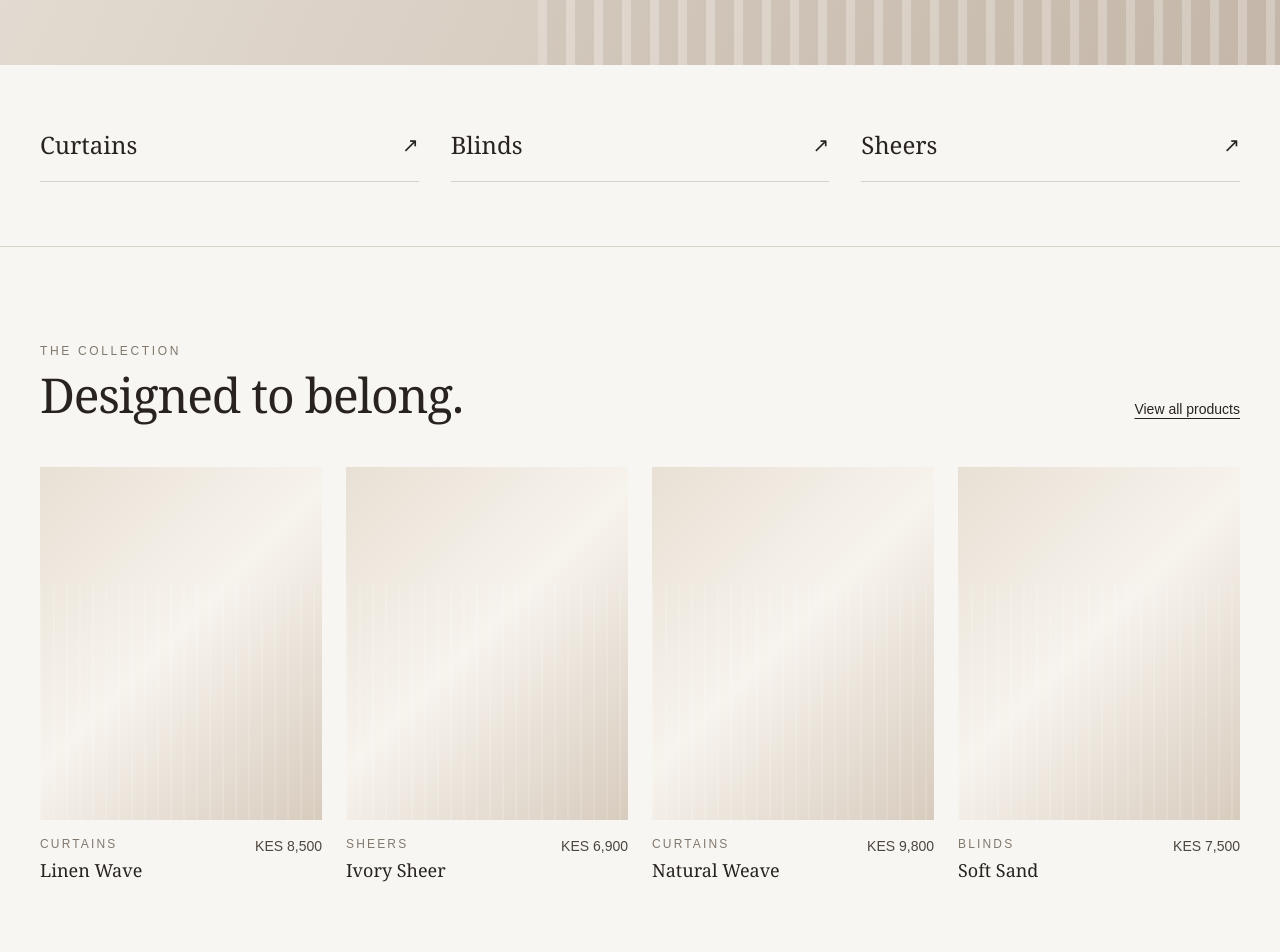
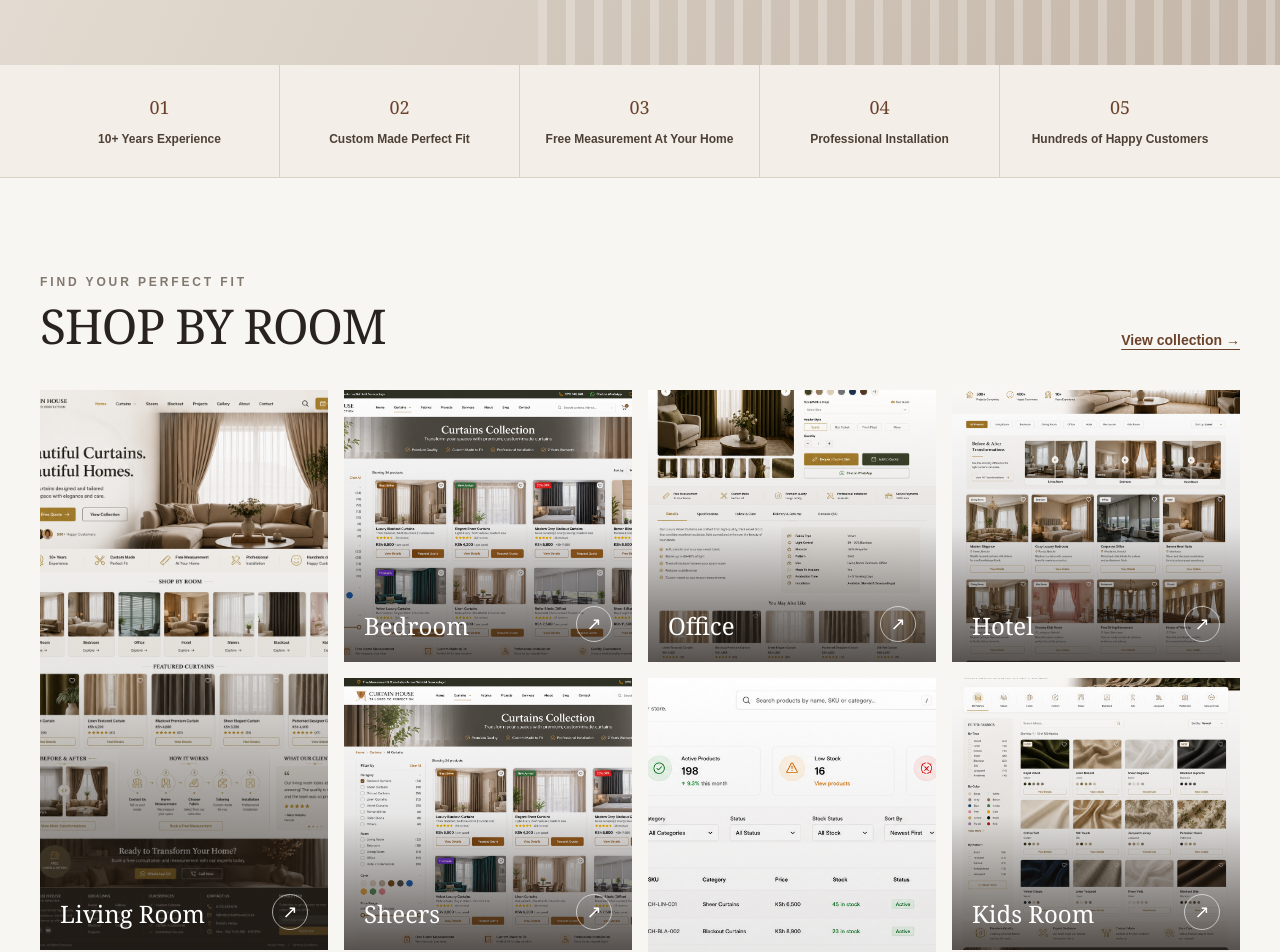
Before and after one commit to joel-mwangi/net-tailor, a Next.js app: page / in a window 1280 px wide. Shown: the part 680-1632 px from the top of the page. Built offline with nearby package versions, Linux system fonts and the light colour scheme.

Commit message:
feat: build Curtain House homepage sections

```diff
--- a/app/(marketing)/page.tsx
+++ b/app/(marketing)/page.tsx
@@ -1,42 +1,89 @@
 import Link from "next/link";
 import { Hero } from "@/components/marketing/hero";
-import { ProductCard } from "@/components/marketing/product-card";
 import { SiteFooter } from "@/components/marketing/site-footer";
 import { SiteHeader } from "@/components/marketing/site-header";
 
-const collections = [
-  { name: "Curtains", href: "/shop?category=curtains" },
-  { name: "Blinds", href: "/shop?category=blinds" },
-  { name: "Sheers", href: "/shop?category=sheers" },
+const trustItems = [
+  "10+ Years Experience",
+  "Custom Made Perfect Fit",
+  "Free Measurement At Your Home",
+  "Professional Installation",
+  "Hundreds of Happy Customers",
 ];
 
-const products = [
-  { name: "Linen Wave", category: "Curtains", price: "KES 8,500" },
-  { name: "Ivory Sheer", category: "Sheers", price: "KES 6,900" },
-  { name: "Natural Weave", category: "Curtains", price: "KES 9,800" },
-  { name: "Soft Sand", category: "Blinds", price: "KES 7,500" },
-];
+const rooms = [
+  { name: "Living Room", href: "/shop?room=living-room", image: "/assets/HOMEPAGE.png", position: "center" },
+  { name: "Bedroom", href: "/shop?room=bedroom", image: "/assets/Curtain House Collection Shop.png", position: "center" },
+  { name: "Office", href: "/shop?room=office", image: "/assets/PRODUCT DETAILS .png", position: "center" },
+  { name: "Hotel", href: "/shop?room=hotel", image: "/assets/Our Projects Gallery.png", position: "center" },
+  { name: "Sheers", href: "/shop?category=sheers", image: "/assets/Curtain House Collection Shop.png", position: "left" },
+  { name: "Blackout", href: "/shop?category=blackout", image: "/assets/Curtain House Products Dashboard.png", position: "center" },
+  { name: "Kids Room", href: "/shop?room=kids-room", image: "/assets/Fabric Collection E-commerce Showcase.png", position: "center" },
+] as const;
 
 export default function MarketingHomePage() {
   return (
     <main className="bg-[#f8f6f2] text-[#28231f]">
-      <section className="relative overflow-hidden bg-[#d9d0c3]"><SiteHeader /><Hero /></section>
-      <section className="border-b border-[#d8d1c8] bg-[#f8f6f2]">
-        <div className="mx-auto grid max-w-7xl gap-8 px-6 py-16 sm:grid-cols-3 lg:px-10">
-          {collections.map((collection) => (
-            <Link key={collection.name} href={collection.href} className="group flex items-center justify-between border-b border-[#d8d1c8] pb-5">
-              <span className="font-serif text-2xl">{collection.name}</span><span aria-hidden="true" className="text-xl transition-transform group-hover:translate-x-1 group-hover:-translate-y-1">↗</span>
+      <SiteHeader />
+      <Hero />
+
+      <section aria-label="Why choose Curtain House" className="border-b border-[#d8d1c8] bg-[#f3eee7]">
+        <div className="mx-auto grid max-w-7xl divide-y divide-[#d8d1c8] px-6 sm:grid-cols-2 sm:divide-x sm:divide-y-0 lg:grid-cols-5 lg:px-10">
+          {trustItems.map((item, index) => (
+            <div key={item} className="flex min-h-28 items-center justify-center px-4 py-7 text-center lg:px-5">
+              <div>
+                <span className="mb-2 block font-serif text-lg text-[#6b422c]">0{index + 1}</span>
+                <p className="text-xs font-semibold leading-5 text-[#4d4036]">{item}</p>
+              </div>
+            </div>
+          ))}
+        </div>
+      </section>
+
+      <section className="mx-auto max-w-7xl px-6 py-20 lg:px-10 lg:py-24">
+        <div className="mb-10 flex items-end justify-between gap-6">
+          <div>
+            <p className="text-xs font-semibold uppercase tracking-[0.24em] text-[#81786e]">Find your perfect fit</p>
+            <h2 className="mt-3 font-serif text-4xl tracking-tight sm:text-5xl">SHOP BY ROOM</h2>
+          </div>
+          <Link href="/shop" className="hidden text-sm font-semibold text-[#6b422c] underline underline-offset-4 sm:block">View collection →</Link>
+        </div>
+
+        <div className="grid gap-4 sm:grid-cols-2 lg:grid-cols-4">
+          {rooms.map((room, index) => (
+            <Link
+              key={room.name}
+              href={room.href}
+              className={`group relative min-h-[270px] overflow-hidden bg-[#e5ded5] ${index === 0 || index === 5 ? "lg:row-span-2 lg:min-h-[560px]" : ""} ${index === 6 ? "sm:col-span-2 lg:col-span-1" : ""}`}
+            >
+              <img
+                src={room.image}
+                alt=""
+                className={`absolute inset-0 h-full w-full object-cover transition duration-700 group-hover:scale-105 ${room.position === "left" ? "object-left" : "object-center"}`}
+              />
+              <div className="absolute inset-0 bg-gradient-to-t from-[#1f1915]/75 via-[#1f1915]/10 to-transparent" />
+              <div className="absolute inset-x-0 bottom-0 flex items-end justify-between p-5 text-white">
+                <h3 className="font-serif text-2xl">{room.name}</h3>
+                <span aria-hidden="true" className="flex h-9 w-9 items-center justify-center rounded-full border border-white/60 text-lg transition group-hover:-translate-y-1 group-hover:translate-x-1">↗</span>
+              </div>
             </Link>
           ))}
         </div>
       </section>
-      <section className="mx-auto max-w-7xl px-6 py-24 lg:px-10">
-        <div className="mb-12 flex items-end justify-between gap-6"><div><p className="text-xs uppercase tracking-[0.22em] text-[#81786e]">The collection</p><h2 className="mt-3 font-serif text-4xl tracking-tight sm:text-5xl">Designed to belong.</h2></div><Link href="/shop" className="hidden text-sm underline underline-offset-4 sm:block">View all products</Link></div>
-        <div className="grid gap-x-6 gap-y-12 sm:grid-cols-2 lg:grid-cols-4">{products.map((product) => <ProductCard key={product.name} {...product} />)}</div>
+
+      <section className="bg-[#e8e1d8]">
+        <div className="mx-auto grid max-w-7xl gap-10 px-6 py-20 lg:grid-cols-2 lg:px-10 lg:py-24">
+          <div>
+            <p className="text-xs font-semibold uppercase tracking-[0.24em] text-[#81786e]">Made for your home</p>
+            <h2 className="mt-4 max-w-xl font-serif text-4xl leading-tight tracking-tight sm:text-5xl">Beautiful curtains, measured and tailored with care.</h2>
+          </div>
+          <div className="flex flex-col justify-end">
+            <p className="max-w-lg text-base leading-7 text-[#5b5148]">From choosing the right fabric to professional installation, our team makes every step simple. Start with a free measurement at your home.</p>
+            <Link href="/quote" className="mt-7 inline-flex w-fit items-center gap-2 bg-[#6b422c] px-6 py-3.5 text-sm font-semibold text-white transition hover:bg-[#573622]">Get a Free Quote <span aria-hidden="true">→</span></Link>
+          </div>
+        </div>
       </section>
-      <section className="bg-[#e8e1d8]">
-        <div className="mx-auto grid max-w-7xl gap-10 px-6 py-24 lg:grid-cols-2 lg:px-10"><div><p className="text-xs uppercase tracking-[0.22em] text-[#81786e]">Made for you</p><h2 className="mt-4 max-w-lg font-serif text-5xl leading-tight tracking-tight">A better fit starts with your room.</h2></div><div className="flex flex-col justify-end"><p className="max-w-lg text-base leading-7 text-[#5b5148]">Book a free consultation and let our team help you choose fabric, finish, fullness and fit. Every piece is measured and made for its final home.</p><Link href="/quote" className="mt-7 inline-flex w-fit items-center gap-3 border-b border-[#28231f] pb-2 text-sm font-medium">Book a free measurement <span aria-hidden="true">↗</span></Link></div></div>
-      </section>
+
       <SiteFooter />
     </main>
   );
```
